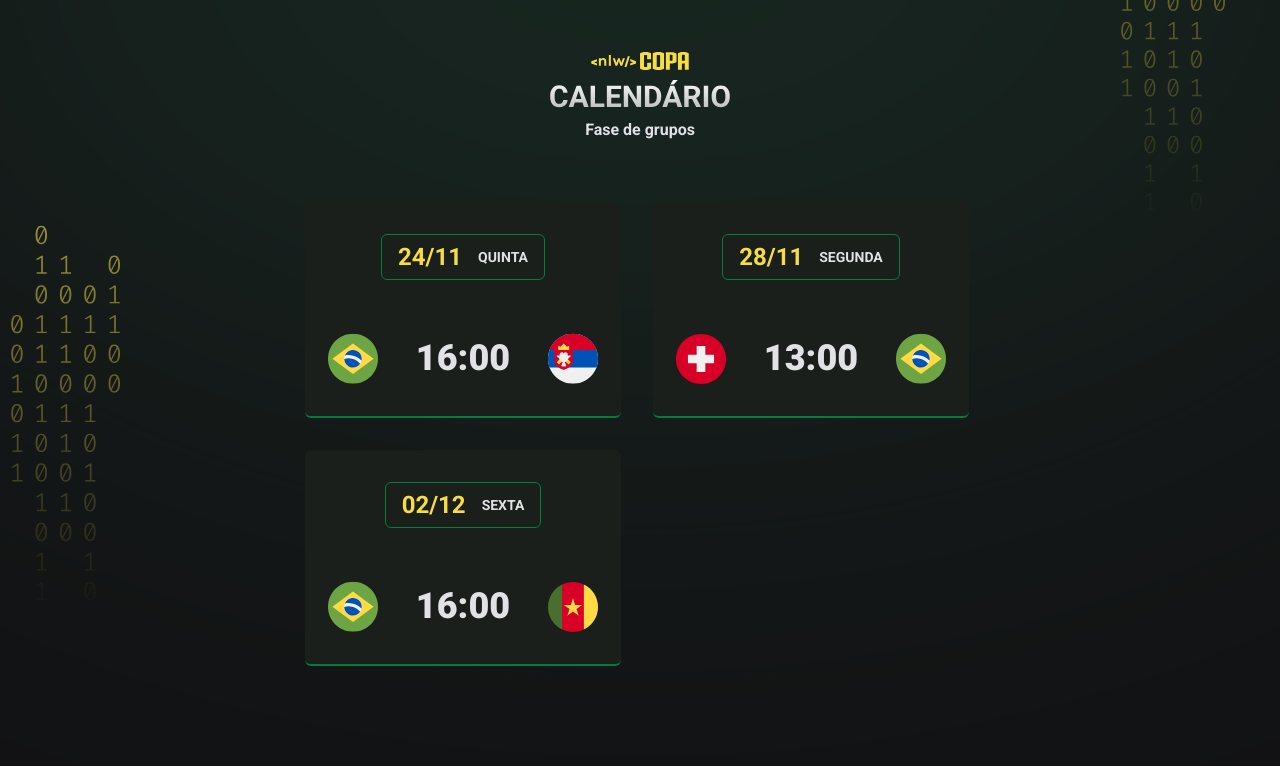
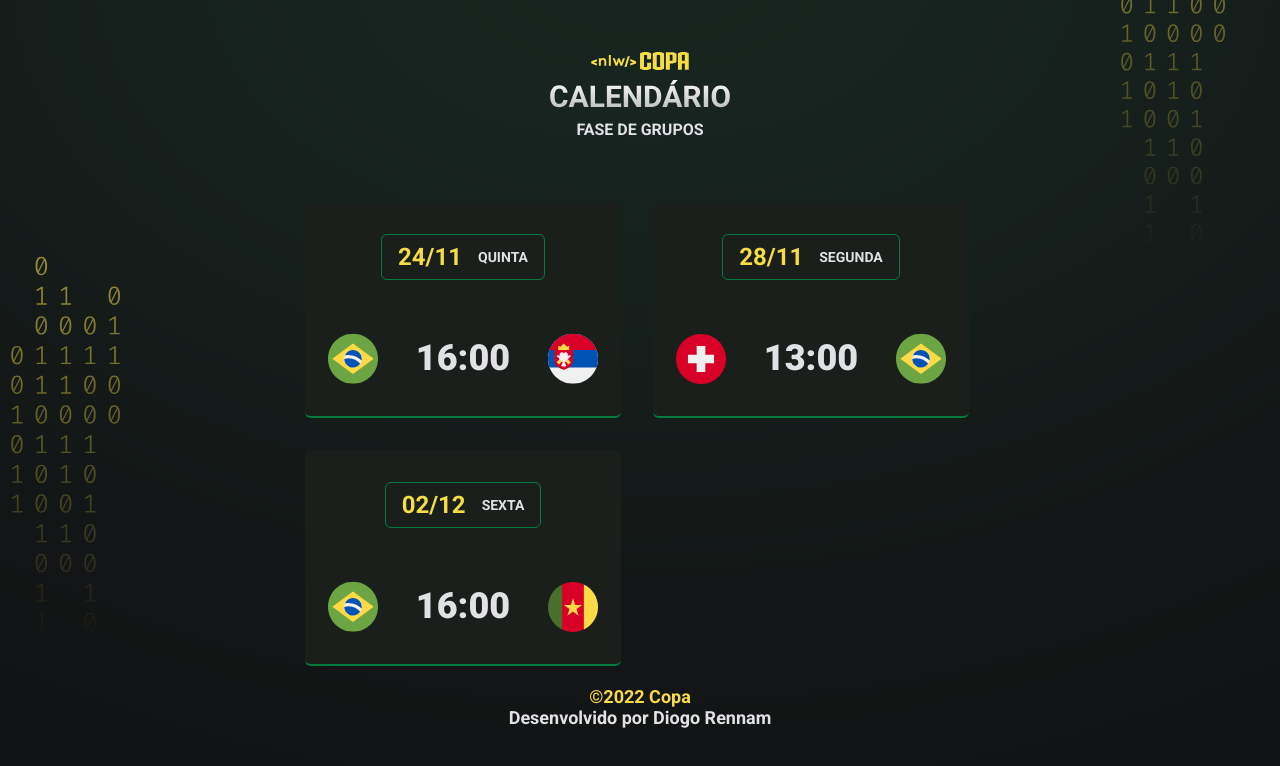
Before and after one commit to diogorenam/Copa-nlw, a plain HTML site: page index.html in a window 1280 px wide. Drawn offline with Linux system fonts and the light colour scheme.

Commit message:
Adicionando footer

```diff
--- a/index.html
+++ b/index.html
@@ -23,6 +23,11 @@
       <main id="cards">
 
       </main>
+
+      <footer>
+       <span>©2022 Copa</span> <br>
+        Desenvolvido por Diogo Rennam
+      </footer>
       <script src="./main.js"></script>
     </div>
   </body>
--- a/style.css
+++ b/style.css
@@ -47,6 +47,8 @@ header {
 }
 header p{
   color: #e1e1e6;
+  text-transform: uppercase;
+  text-align: center;
 }
 #cards{
   display: flex;
@@ -103,7 +105,15 @@ header p{
   font-size: 36px;
   line-height: 125%;
 }
-
+footer{
+  margin-top: 20px;
+  text-align: center;
+  color: #e1e1e6;
+  font-size: 18px;
+}
+footer span{
+  color: #f7dd43;
+}
 /*=========== Animações=====*/
 
 .card ul li strong:hover,
```
